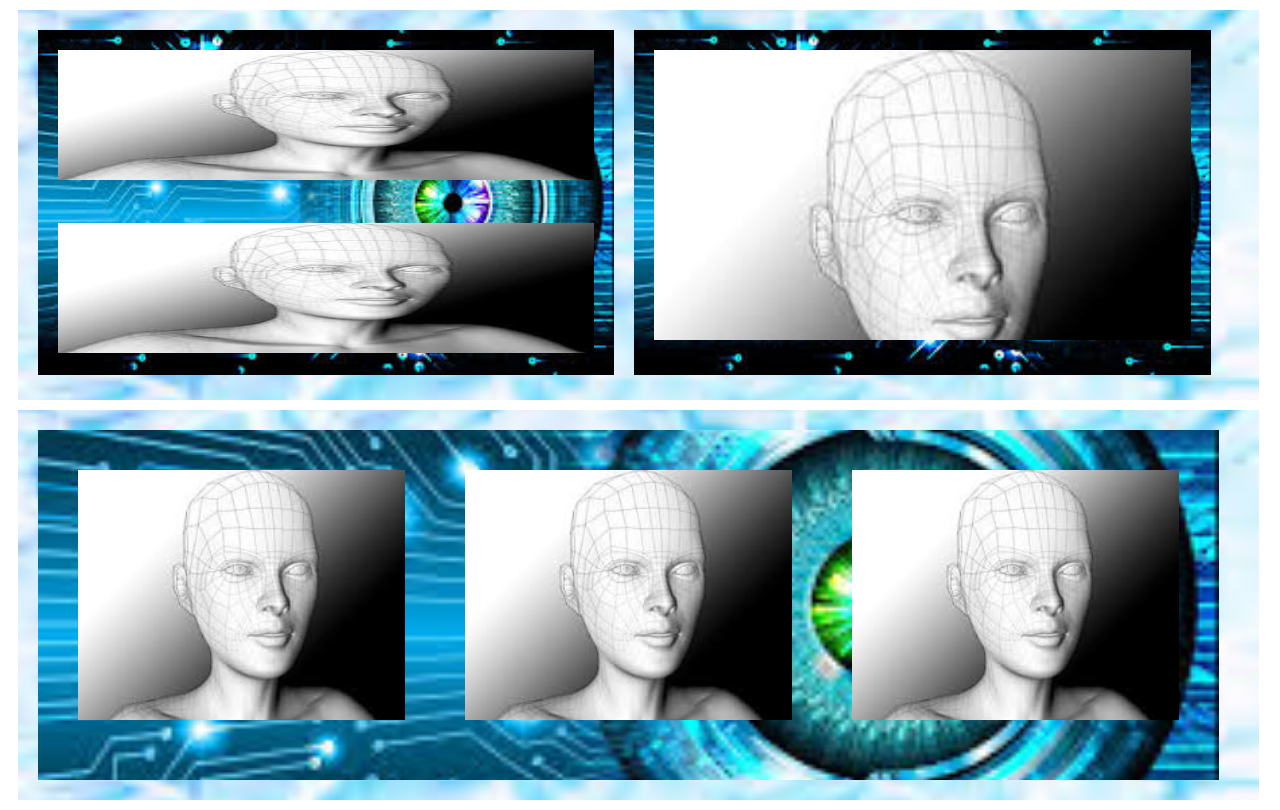
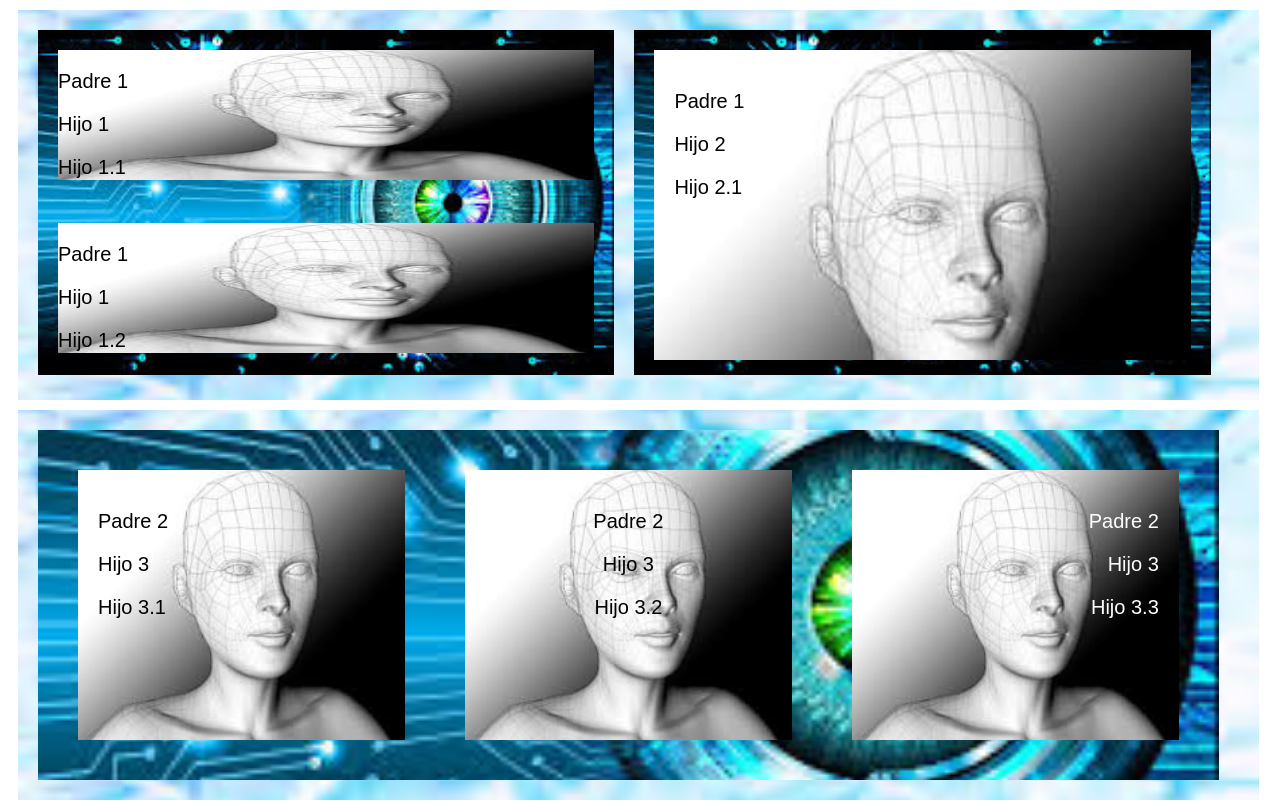
Before and after one commit to ahruiz/ProgWeb, a plain HTML site: page tarea 1/index.html in a window 1280 px wide. Drawn offline with Linux system fonts and the light colour scheme.

Commit message:
se agregaron textos a los divs interiores, se agregaron estilos a los textos y se ajustaron las alturas de los divs interiores para que se vean mejor.

```diff
--- a/tarea 1/index.css
+++ b/tarea 1/index.css
@@ -44,9 +44,8 @@
   margin: 20px;
   background-image: url('./cont3holog.jpg');
   width: 48%;
-  height: 210px;
+  height: 230px;
 
-  display: flex;
   gap: 20px;
   padding: 20px;
 
@@ -58,9 +57,8 @@
   margin: 20px;
   background-image: url('./cont3holog.jpg');
   width: 98%;
-  height: 250px;
+  height: 270px;
 
-  display: flex;
   gap: 20px;
   padding: 20px;
 
@@ -74,7 +72,26 @@
   width: 98%;
   height: 130px;
 
-
   background-size: 100% 100%;
   background-repeat: no-repeat;
 }
+
+.txt {
+  color: black;
+  font-size: 20px;
+  font-family: Arial, sans-serif;
+}
+
+.txt1 {
+  color: black;
+  font-size: 20px;
+  font-family: Arial, sans-serif;
+  text-align: center;
+}
+
+.txt2 {
+  color: white;
+  font-size: 20px;
+  font-family: Arial, sans-serif;
+  text-align: right;
+}
--- a/tarea 1/index.html
+++ b/tarea 1/index.html
@@ -9,18 +9,42 @@
   <body>
     <div class="banner">      <!-- padre 1 -->
       <div class="banner1">      <!-- hijo 1  -->
-        <div class="bannerinterior2"></div>  <!-- hijo 1.1 -->
-        <div class="bannerinterior2"></div>  <!-- hijo 1.2 -->
+        <div class="bannerinterior2">  <!-- hijo 1.1 -->
+          <p class="txt">Padre 1</p>
+          <p class="txt">Hijo 1</p>
+          <p class="txt">Hijo 1.1</p>
+        </div>
+        <div class="bannerinterior2">  <!-- hijo 1.2 -->
+          <p class="txt">Padre 1</p>
+          <p class="txt">Hijo 1</p>
+          <p class="txt">Hijo 1.2</p>
+        </div>
       </div>
       <div class="banner1">     <!-- hijo 2 -->
-        <div class="bannerinterior1"></div>  <!-- hijo 2.1 -->
+        <div class="bannerinterior1">  <!-- hijo 2.1 -->
+          <p class="txt">Padre 1</p>
+          <p class="txt">Hijo 2</p>
+          <p class="txt">Hijo 2.1</p>
+        </div>
       </div>
     </div>
     <div class="banner">   <!-- padre 2 -->
       <div class="banner2">   <!-- hijo 3 -->
-        <div class="bannerinterior"></div>  <!-- hijo 3.1 -->
-        <div class="bannerinterior"></div>  <!-- hijo 3.2 -->
-        <div class="bannerinterior"></div>  <!-- hijo 3.3 -->
+        <div class="bannerinterior">  <!-- hijo 3.1 -->
+          <p class="txt">Padre 2</p>
+          <p class="txt">Hijo 3</p>
+          <p class="txt">Hijo 3.1</p>
+        </div>
+        <div class="bannerinterior">   <!-- hijo 3.2 -->
+          <p class="txt1">Padre 2</p>
+          <p class="txt1">Hijo 3</p>
+          <p class="txt1">Hijo 3.2</p>
+        </div>
+        <div class="bannerinterior">  <!-- hijo 3.3 -->
+          <p class="txt2">Padre 2</p>
+          <p class="txt2">Hijo 3</p>
+          <p class="txt2">Hijo 3.3</p>
+        </div>
       </div>
     </div>
   </body>
```
